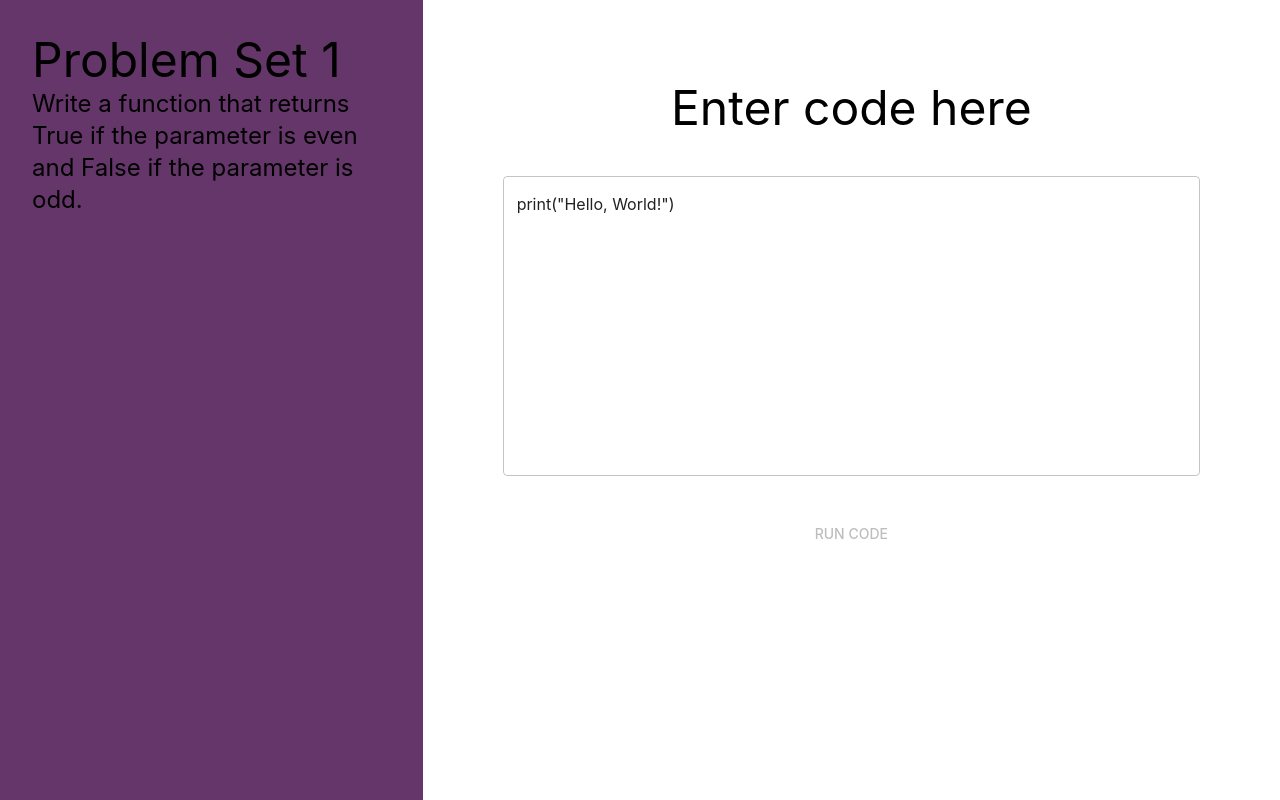
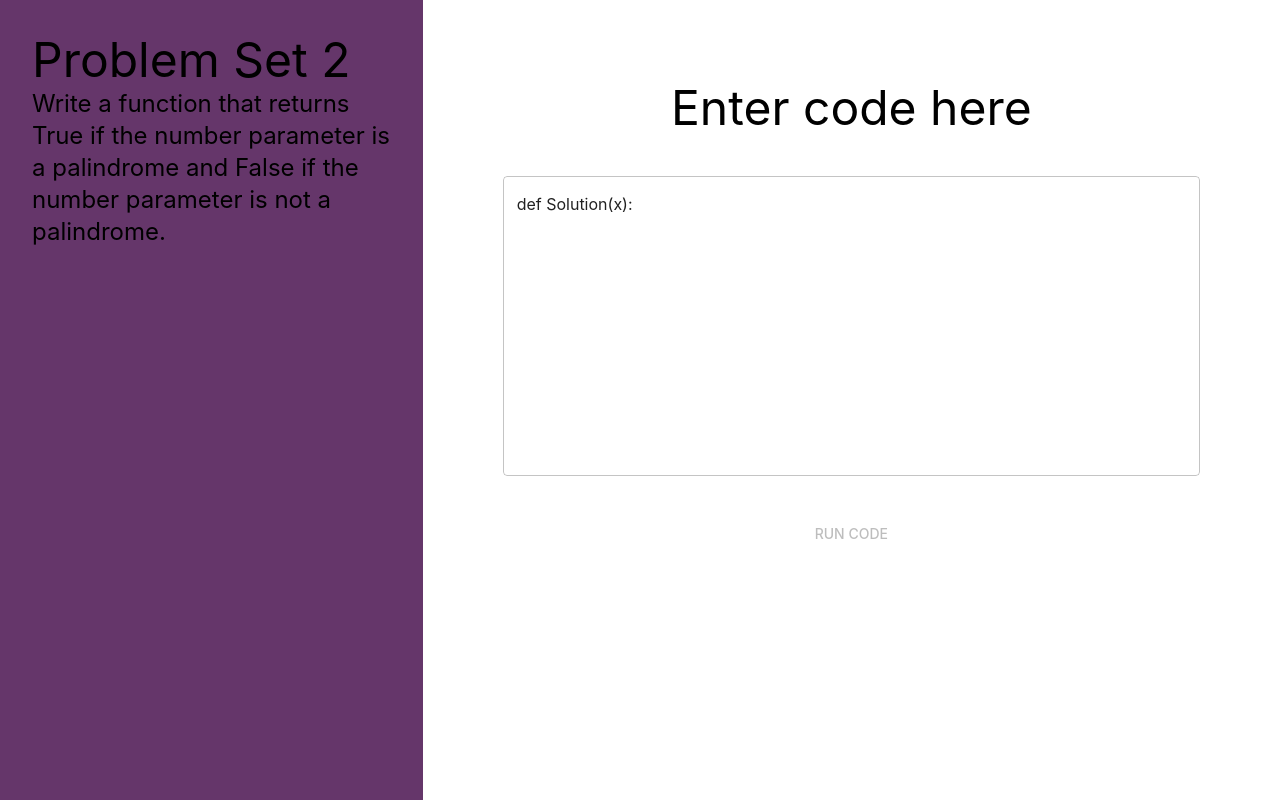
Before and after one commit to bigcrushes/leetrogue, a React (Create React App) app in the folder leetrogue/: page / in a window 1280 px wide. Built offline with nearby package versions, Linux system fonts and the light colour scheme; no server answers; the HTML template or start-up script is replaced by a standard one.

Commit message:
Level changes

```diff
--- a/leetrogue/src/CodeEditor.js
+++ b/leetrogue/src/CodeEditor.js
@@ -5,7 +5,7 @@ import { Alert, AlertDescription } from './components/ui/alert';
 import { useTheme } from '@mui/material/styles';
 
 const CodeEditor = () => {
-  const [code, setCode] = useState('print("Hello, World!")');
+  const [code, setCode] = useState('def Solution(x):\n\t');
   const [question, setQuestion] = useState(1)
   const [output, setOutput] = useState('');
   const [isLoading, setIsLoading] = useState(false);
@@ -83,10 +83,12 @@ const CodeEditor = () => {
   return (
     <Box display="flex" flexDirection="row" width="100vw" height="100vh">
       <Box width="50vw" padding={4} sx={{backgroundColor: theme.palette.primary.main}}>
-        <Typography variant='h3'> Problem Set 1</Typography>
+        <Typography variant='h3'> Problem Set {question + 1}</Typography>
 
         <Typography variant='h5'>
-            {question === 1 && <span>Write a function that returns True if the parameter is even and False if the parameter is odd.</span>}
+            {question === 0 && <span>Write a function that returns True if the parameter is even and False if the parameter is odd.</span>}
+            {question === 1 && <span>Write a function that returns True if the number parameter is a palindrome and False if the number parameter is not a palindrome.</span>}
+
         </Typography>
       </Box>
 
@@ -97,6 +99,7 @@ const CodeEditor = () => {
           fullWidth
           value={code}
           onChange={(e) => setCode(e.target.value)}
+          onKeyDown={handleKeyDown}
           placeholder="Enter your Python code here..."
           multiline
           rows={10} // Initial visible rows
```
Also changed, not shown: 1 other file (tests, documents, lock files or other folders).
